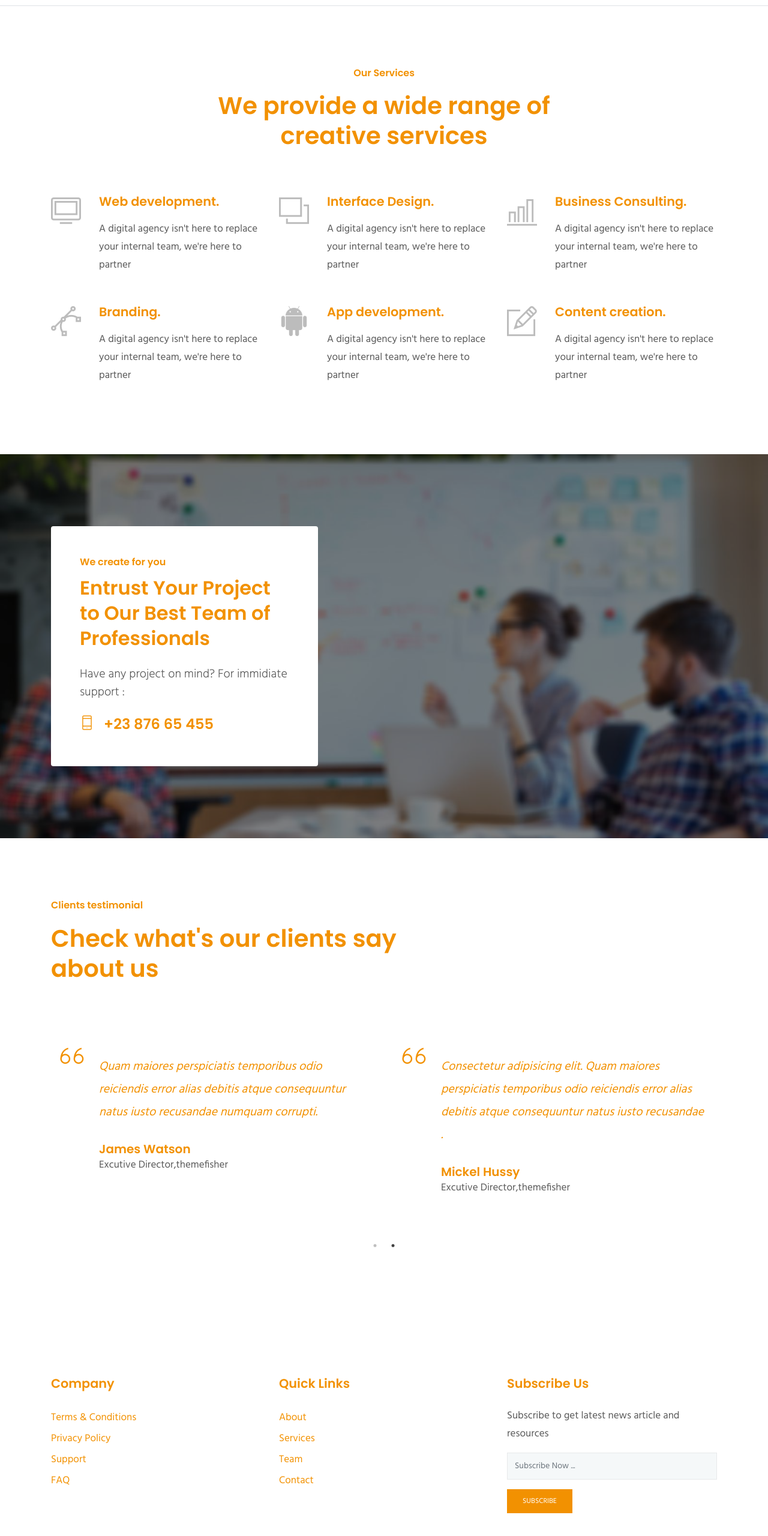
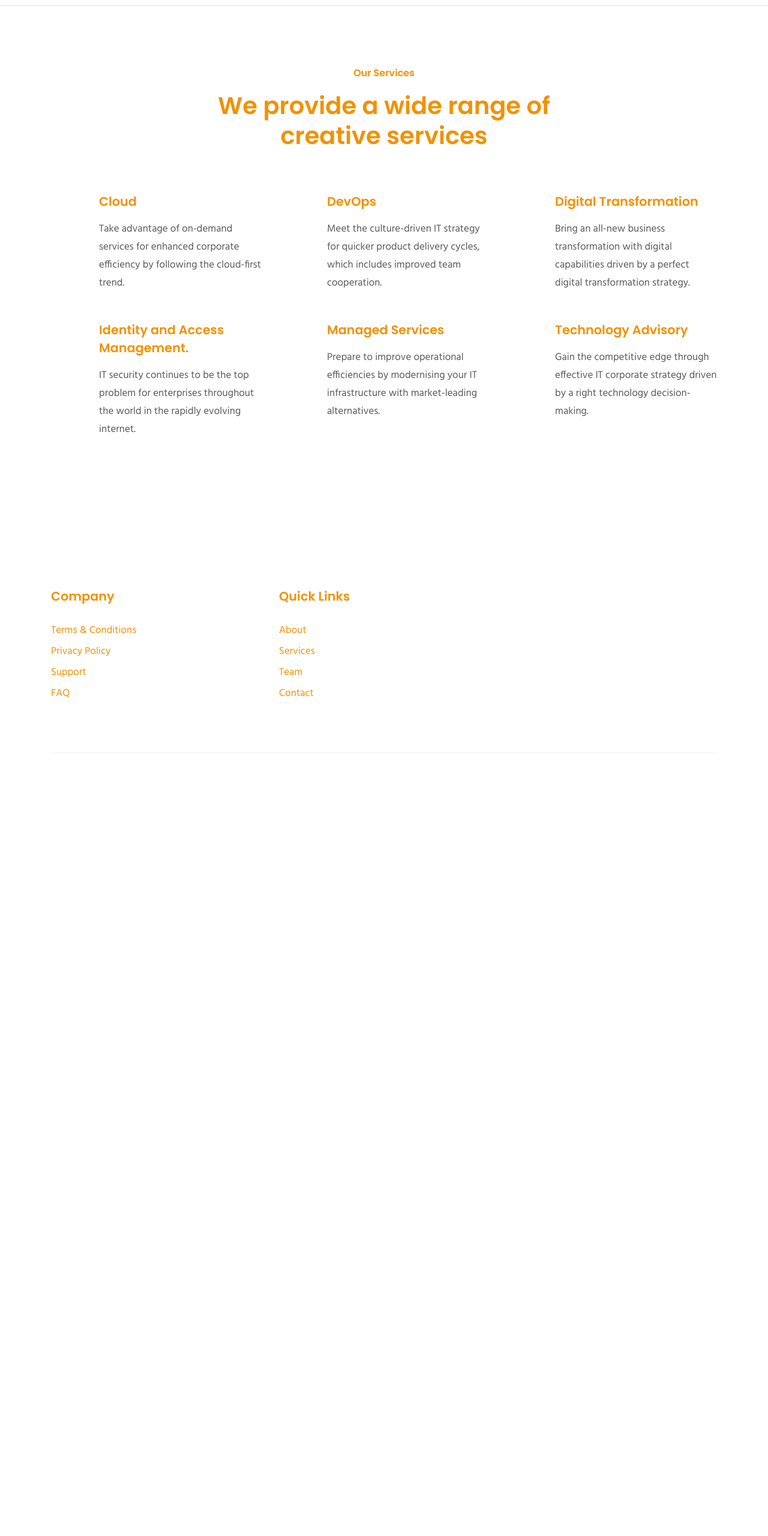
Before and after one commit to aamez227/clouddev, a plain HTML site: page index.html in a window 1280 px wide. Shown: the part 2373-4933 px from the top of the page at 60% size. After the commit the page ends 3662 px from the top, so only its background shows below. Drawn offline with Linux system fonts and the light colour scheme; some packages are replaced by stand-ins of ours; a web font is replaced by a local one.

Commit message:
revamp landing page

```diff
--- a/index.html
+++ b/index.html
@@ -4,11 +4,11 @@
   <!-- Required meta tags -->
   <meta charset="utf-8">
   <meta name="viewport" content="width=device-width, initial-scale=1, shrink-to-fit=no">
-  <meta name="description" content="megakit,business,company,agency,multipurpose,modern,bootstrap4">
+  <meta name="description" content="desk9solutions,business,company,agency,multipurpose,modern,bootstrap4">
 
   <meta name="author" content="themefisher.com">
 
-  <title>desk9</title>
+  <title>Desk9 Solutions</title>
 
   <!-- bootstrap.min css -->
   <link rel="stylesheet" href="plugins/bootstrap/css/bootstrap.min.css">
@@ -262,57 +262,52 @@
 		<div class="row justify-content-center">
 			<div class="col-lg-4 col-md-6 col-sm-6">
 				<div class="service-item mb-5">
-					<i class="ti-desktop"></i>
-					<h4 class="mb-3">Web development.</h4>
-					<p>A digital agency isn't here to replace your internal team, we're here to partner</p>
+					<h4 class="mb-3">Cloud</h4>
+					<p>Take advantage of on-demand services for enhanced corporate efficiency by following the cloud-first trend.</p>
 				</div>
 			</div>
 
 			<div class="col-lg-4 col-md-6 col-sm-6">
 				<div class="service-item mb-5">
-					<i class="ti-layers"></i>
-					<h4 class="mb-3">Interface Design.</h4>
-					<p>A digital agency isn't here to replace your internal team, we're here to partner</p>
+					<h4 class="mb-3">DevOps</h4>
+					<p>Meet the culture-driven IT strategy for quicker product delivery cycles, which includes improved team cooperation.</p>
 				</div>
 			</div>
 
 			<div class="col-lg-4 col-md-6 col-sm-6">
 				<div class="service-item mb-5">
-					<i class="ti-bar-chart"></i>
-					<h4 class="mb-3">Business Consulting.</h4>
-					<p>A digital agency isn't here to replace your internal team, we're here to partner</p>
+					<h4 class="mb-3">Digital Transformation</h4>
+					<p>Bring an all-new business transformation with digital capabilities driven by a perfect digital transformation strategy.</p>
+				</div>
+			</div>
+
+			<div class="col-lg-4 col-md-6 col-sm-6">
+				<div class="service-item mb-5">
+					<h4 class="mb-3">Identity and Access Management.</h4>
+					<p>IT security continues to be the top problem for enterprises throughout the world in the rapidly evolving internet.</p>
 				</div>
 			</div>
 
 			<div class="col-lg-4 col-md-6 col-sm-6">
 				<div class="service-item mb-5 mb-lg-0">
-					<i class="ti-vector"></i>
-					<h4 class="mb-3">Branding.</h4>
-					<p>A digital agency isn't here to replace your internal team, we're here to partner</p>
+					<h4 class="mb-3">Managed Services</h4>
+					<p>Prepare to improve operational efficiencies by modernising your IT infrastructure with market-leading alternatives.</p>
 				</div>
 			</div>
 
 			<div class="col-lg-4 col-md-6 col-sm-6">
 				<div class="service-item mb-5 mb-lg-0">
-					<i class="ti-android"></i>
-					<h4 class="mb-3">App development.</h4>
-					<p>A digital agency isn't here to replace your internal team, we're here to partner</p>
+					<h4 class="mb-3">Technology Advisory</h4>
+					<p>Gain the competitive edge through effective IT corporate strategy driven by a right technology decision-making.</p>
 				</div>
 			</div>
 
-			<div class="col-lg-4 col-md-6 col-sm-6">
-				<div class="service-item mb-5 mb-lg-0">
-					<i class="ti-pencil-alt"></i>
-					<h4 class="mb-3">Content creation.</h4>
-					<p>A digital agency isn't here to replace your internal team, we're here to partner</p>
-				</div>
-			</div>
 		</div>
 	</div>
 </section>
 <!--  Section Services End -->
  <!-- Section Cta Start -->
-<section class="section cta">
+<!-- <section class="section cta">
 	<div class="container">
 		<div class="row">
 			<div class="col-lg-5">
@@ -325,10 +320,10 @@
 			</div>
 		</div>
 	</div>
-</section>
+</section> -->
 <!--  Section Cta End-->
 <!-- Section Testimonial Start -->
-<section class="section testimonial">
+<!-- <section class="section testimonial">
 	<div class="container">
 		<div class="row">
 			<div class="col-lg-7 ">
@@ -392,7 +387,7 @@
 			</div>
 		</div>
 	</div>
-</section>
+</section> -->
 
 <!-- footer Start -->
 <!-- footer Start -->
@@ -423,17 +418,7 @@
 					</ul>
 				</div>
 			</div>
-			<div class="col-lg-4 col-md-6 col-sm-6">
-				<div class="widget">
-					<h4 class="text-capitalize mb-4">Subscribe Us</h4>
-					<p>Subscribe to get latest news article and resources  </p>
 
-					<form action="#" class="sub-form">
-						<input type="text" class="form-control mb-3" placeholder="Subscribe Now ...">
-						<a href="#" class="btn btn-main btn-small">subscribe</a>
-					</form>
-				</div>
-			</div>
 
 		</div>
 
@@ -441,7 +426,7 @@
 			<div class="row">
 				<div class="col-lg-6">
 					<div class="copyright">
-						<!-- &copy; Copyright Reserved to <span class="text-color">Megakit.</span> by <a href="https://themefisher.com/" target="_blank">Themefisher</a> -->
+						<!-- &copy; Copyright Reserved to <span class="text-color">desk9solutions.</span> by <a href="https://themefisher.com/" target="_blank">Themefisher</a> -->
 					</div>
 				</div>
 			</div>
```
Also changed, not shown: about.html (+4 -4 lines), blog-grid.html (+4 -4 lines), blog-sidebar.html (+4 -4 lines), blog-single.html (+4 -4 lines), contact.html (+4 -4 lines), pricing.html (+4 -4 lines), project.html (+4 -4 lines), service.html (+4 -4 lines), whyus.html (+3 -13 lines), 1 other file.
